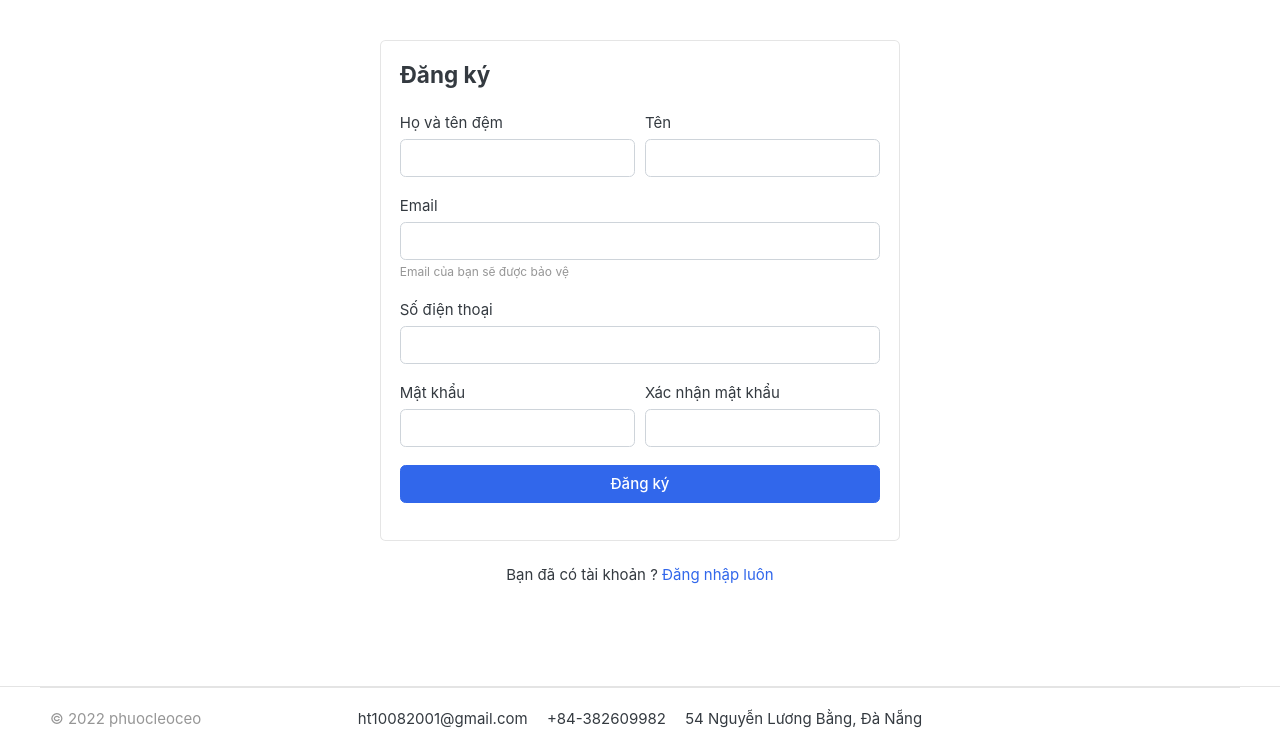
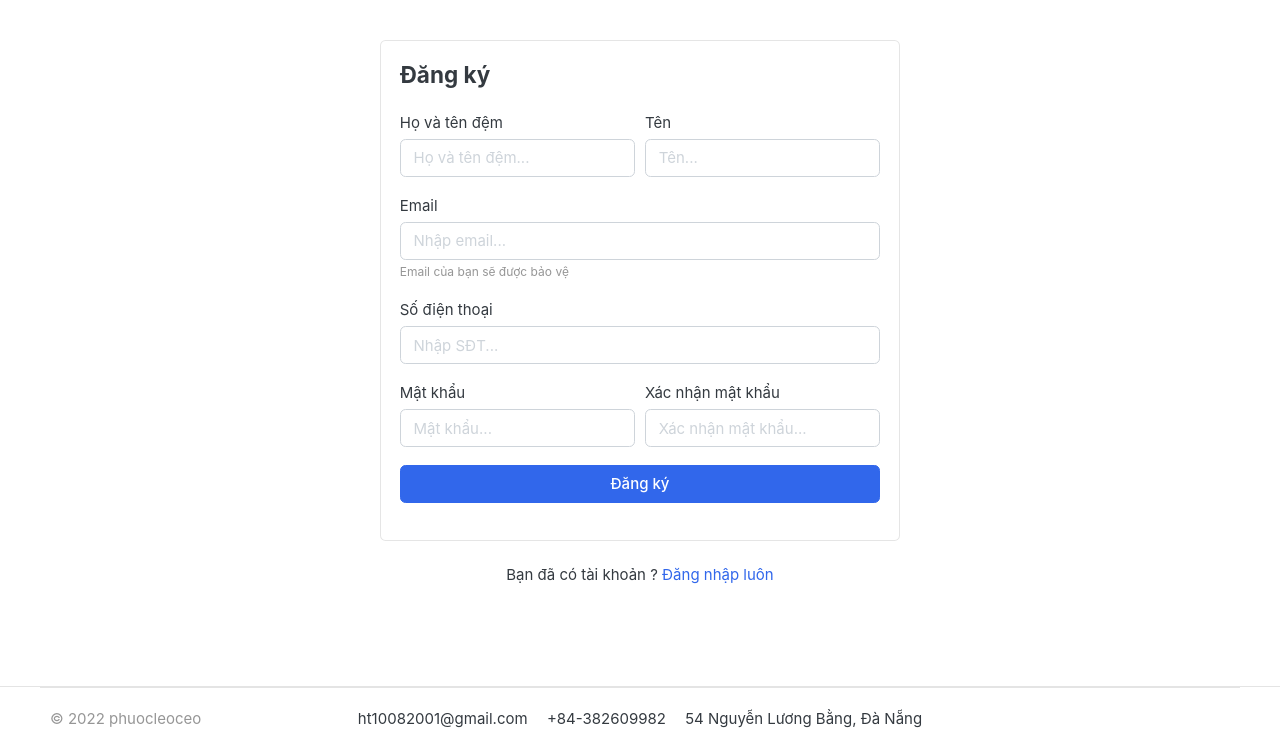
Before and after one commit to phuocleoceo/foodapp, a Django app: page /user/register in a window 1280 px wide. Shown: the part 79-830 px from the top of the page. Run offline with Django 4.2, Linux system fonts and the light colour scheme; data comes from the database, SQL or seed files in the repository; both versions use the stored data as it was after the commit; some libraries are stand-ins or nearby versions; some web fonts are replaced.

Commit message:
RegisterForm

```diff
--- a/templates/user/register.html
+++ b/templates/user/register.html
@@ -10,69 +10,38 @@
             </header>
             <form action="{% url 'register' %}" method="post">
                 {% csrf_token %}
-                {{ form.as_p }}
                 <div class="form-row">
                     <div class="col form-group">
                         <label>Họ và tên đệm</label>
-                        <input type="text" class="form-control" placeholder="">
+                        {{ form.first_name }}
                     </div>
 
                     <div class="col form-group">
                         <label>Tên</label>
-                        <input type="text" class="form-control" placeholder="">
+                        {{ form.last_name }}
                     </div>
                 </div>
 
                 <div class="form-group">
                     <label>Email</label>
-                    <input type="email" class="form-control" placeholder="">
+                    {{ form.email }}
                     <small class="form-text text-muted">Email của bạn sẽ được bảo vệ</small>
                 </div>
 
                 <div class="form-group">
                     <label>Số điện thoại</label>
-                    <input type="text" class="form-control" placeholder="">
-                </div>
-
-                <!-- <div class="form-group">
-                    <label class="custom-control custom-radio custom-control-inline">
-                        <input class="custom-control-input" checked="" type="radio" name="gender" value="option1">
-                        <span class="custom-control-label"> Nam </span>
-                    </label>
-                    <label class="custom-control custom-radio custom-control-inline">
-                        <input class="custom-control-input" type="radio" name="gender" value="option2">
-                        <span class="custom-control-label"> Nữ </span>
-                    </label>
+                    {{ form.phone_number }}
                 </div>
 
                 <div class="form-row">
                     <div class="form-group col-md-6">
-                        <label>Thành phố</label>
-                        <input type="text" class="form-control">
-                    </div>
-
-                    <div class="form-group col-md-6">
-                        <label>Quốc gia</label>
-                        <select id="inputState" class="form-control">
-                            <option> Choose...</option>
-                            <option>United States</option>
-                            <option>Russia</option>
-                            <option selected="">Việt Nam</option>
-                            <option>India</option>
-                            <option>Afganistan</option>
-                        </select>
-                    </div>
-                </div> -->
-
-                <div class="form-row">
-                    <div class="form-group col-md-6">
                         <label>Mật khẩu</label>
-                        <input class="form-control" type="password">
+                        {{ form.password }}
                     </div>
 
                     <div class="form-group col-md-6">
                         <label>Xác nhận mật khẩu</label>
-                        <input class="form-control" type="password">
+                        {{ form.confirm_password }}
                     </div>
                 </div>
 
--- a/user/forms.py
+++ b/user/forms.py
@@ -1,8 +1,54 @@
+import email
 from .models import User
 from django import forms
 
 
 class RegisterForm(forms.ModelForm):
+    def __init__(self, *args, **kwargs):
+        super(RegisterForm, self).__init__(*args, **kwargs)
+
+    first_name = forms.CharField(
+        widget=forms.TextInput(attrs={
+            'class': 'form-control',
+            'placeholder': 'Họ và tên đệm...'
+        })
+    )
+
+    last_name = forms.CharField(
+        widget=forms.TextInput(attrs={
+            'class': 'form-control',
+            'placeholder': 'Tên...'
+        })
+    )
+
+    email = forms.EmailField(
+        widget=forms.EmailInput(attrs={
+            'class': 'form-control',
+            'placeholder': 'Nhập email...'
+        })
+    )
+
+    phone_number = forms.CharField(
+        widget=forms.TextInput(attrs={
+            'class': 'form-control',
+            'placeholder': 'Nhập SĐT...'
+        })
+    )
+
+    password = forms.CharField(
+        widget=forms.PasswordInput(attrs={
+            'class': 'form-control',
+            'placeholder': 'Mật khẩu...'
+        })
+    )
+
+    confirm_password = forms.CharField(
+        widget=forms.PasswordInput(attrs={
+            'class': 'form-control',
+            'placeholder': 'Xác nhận mật khẩu...'
+        })
+    )
+
     class Meta:
         model = User
         fields = ["first_name", "last_name", "email", "phone_number", "password"]
--- a/user/views.py
+++ b/user/views.py
@@ -4,13 +4,13 @@ from .forms import RegisterForm
 
 # Create your views here.
 def login(request):
-    form = RegisterForm()
-    return render(request=request, template_name="user/login.html",
-                  context={"form": form})
+    return render(request=request, template_name="user/login.html")
 
 
 def register(request):
-    return render(request=request, template_name="user/register.html")
+    form = RegisterForm()
+    return render(request=request, template_name="user/register.html",
+                  context={"form": form})
 
 
 def logout(request):
```
Also changed, not shown: db.sqlite3.
